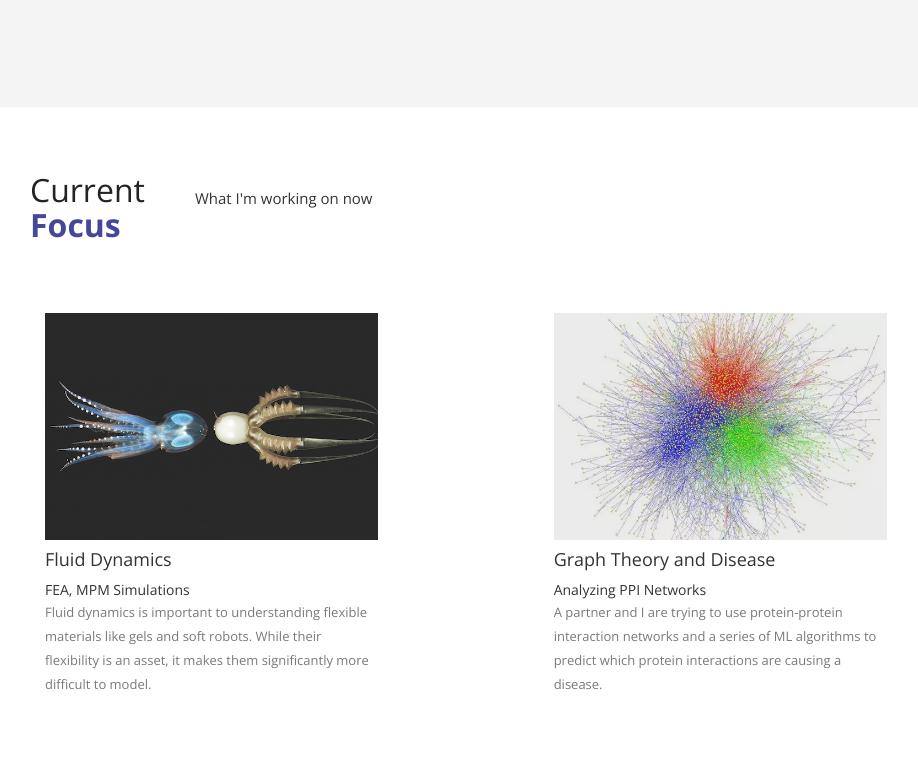
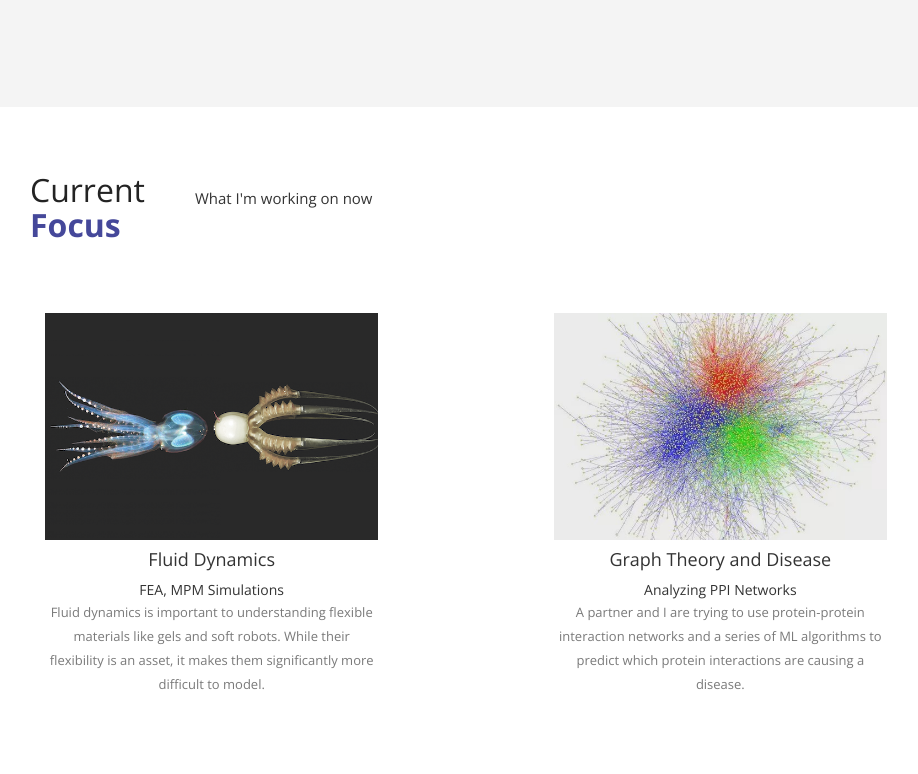
Before and after one commit to kiranamak/kiranamak.github.io, a plain HTML site: page index.html in a window 1280 px wide. Shown: the part 1506-2280 px from the top of the page, without its empty margins (318-1236 px from the left). Drawn offline with nearby package versions, Linux system fonts and the light colour scheme.

Commit message:
navigation

```diff
--- a/index.html
+++ b/index.html
@@ -74,6 +74,7 @@ https://templatemo.com/tm-518-sentra
                             About
                         </a>
                     </li>
+
                     <li>
                         <a href="#featured">
                             <span class="rect"></span>
@@ -81,6 +82,7 @@ https://templatemo.com/tm-518-sentra
                             Current Work
                         </a>
                     </li>
+
                     <li>
                         <a href="#blog">
                             <span class="rect"></span>
@@ -161,7 +163,7 @@ https://templatemo.com/tm-518-sentra
 -->
                 </div>
             </section>
-            <section id="featured" class="">
+            <section id="featured" class="content-section">
                 <div class="section-heading">
                     <h1>Current<br><em>Focus</em></h1>
                     <p>What I'm working on now</p>
```
